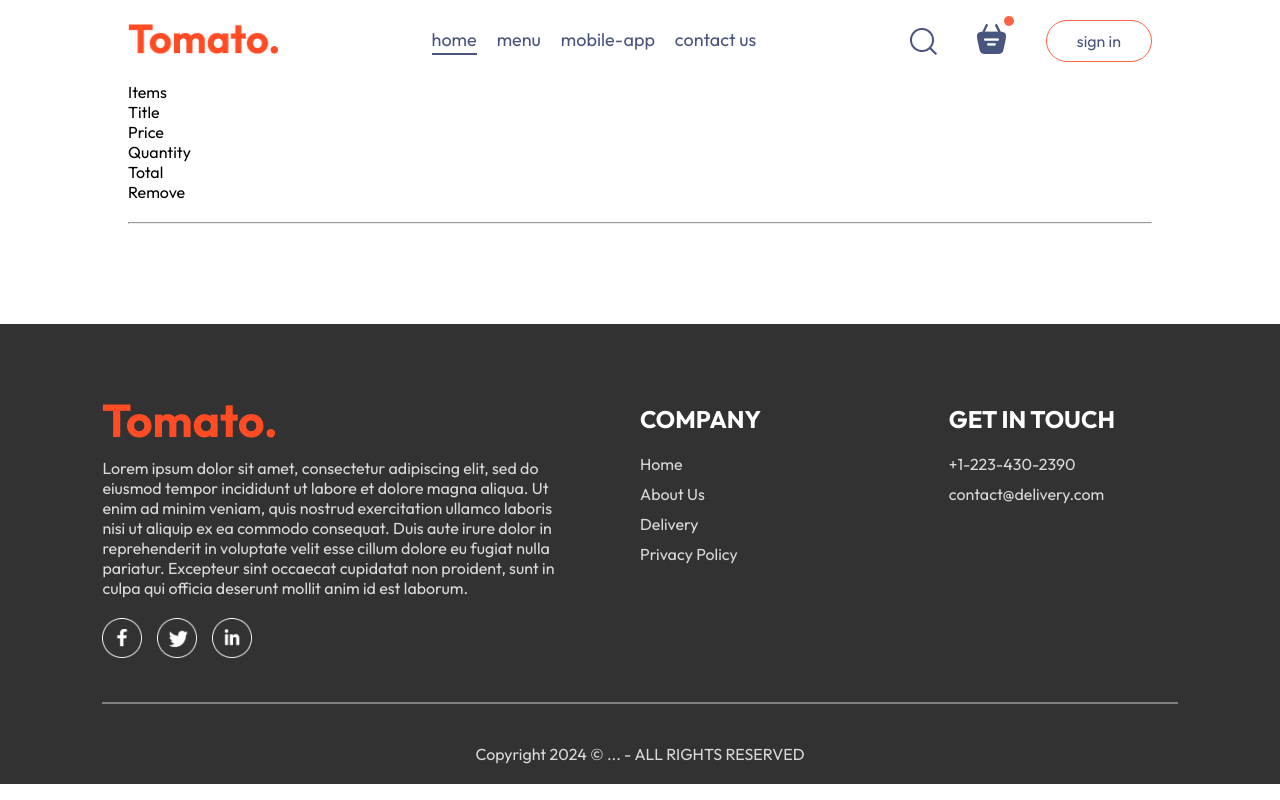
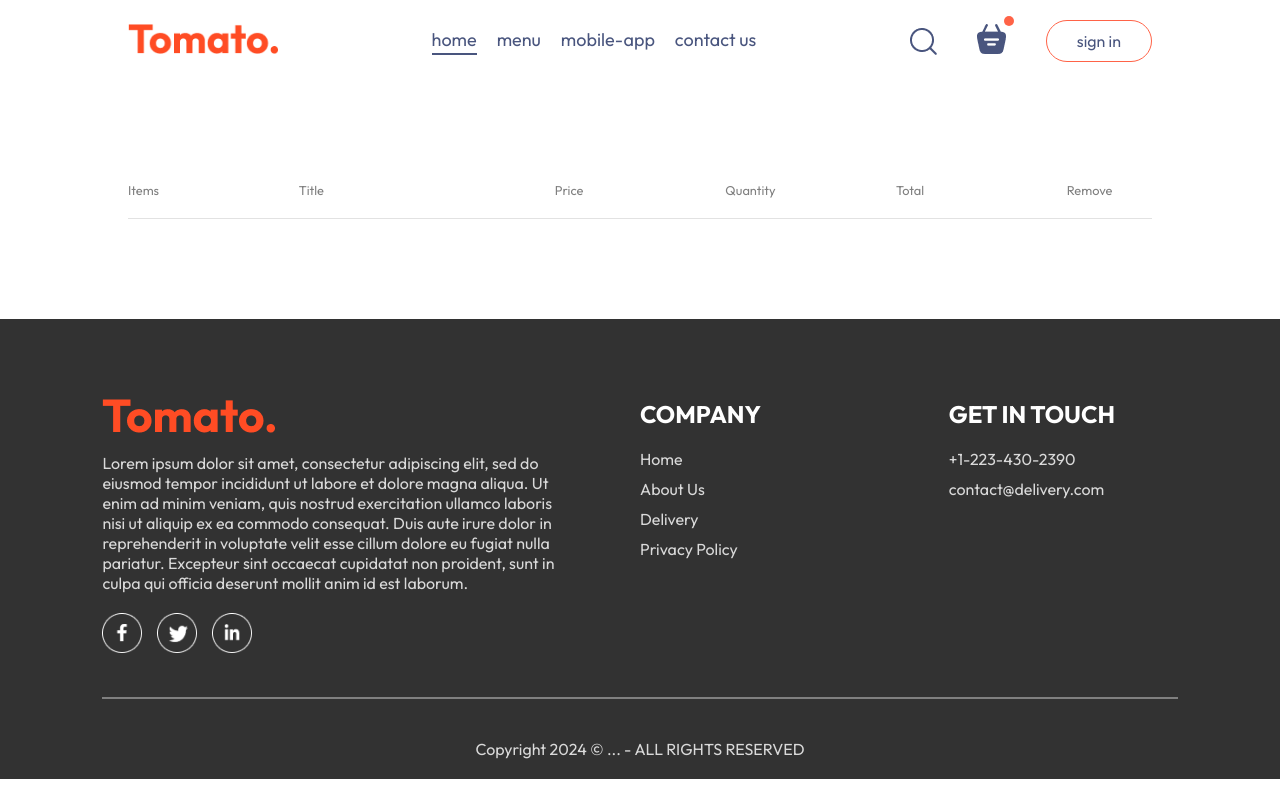
Before and after one commit to achan88/food-delivery, a React app: page /cart in a window 1280 px wide. Built offline with nearby package versions, Linux system fonts and the light colour scheme; the HTML template or start-up script is replaced by a standard one.

Commit message:
feat: Style cart items in a grid

```diff
--- a/src/pages/Cart/Cart.css
+++ b/src/pages/Cart/Cart.css
@@ -0,0 +1,30 @@
+.cart {
+    margin-top: 100px;
+}
+
+.cart-items-title {
+    display: grid;
+    grid-template-columns: 1fr 1.5fr 1fr 1fr 1fr 0.5fr;
+    align-items: center;
+    color: grey;
+    font-size: max(1vw, 12px);
+}
+
+.cart-items-item {
+    margin: 10px 0px;
+    color: black;
+}
+
+.cart-items-item img {
+    width: 50px;
+}
+
+.cart hr {
+    height: 1px;
+    background-color: #e2e2e2;
+    border: none;
+}
+
+.cart-items-item .cross {
+    cursor: pointer;
+}
```
